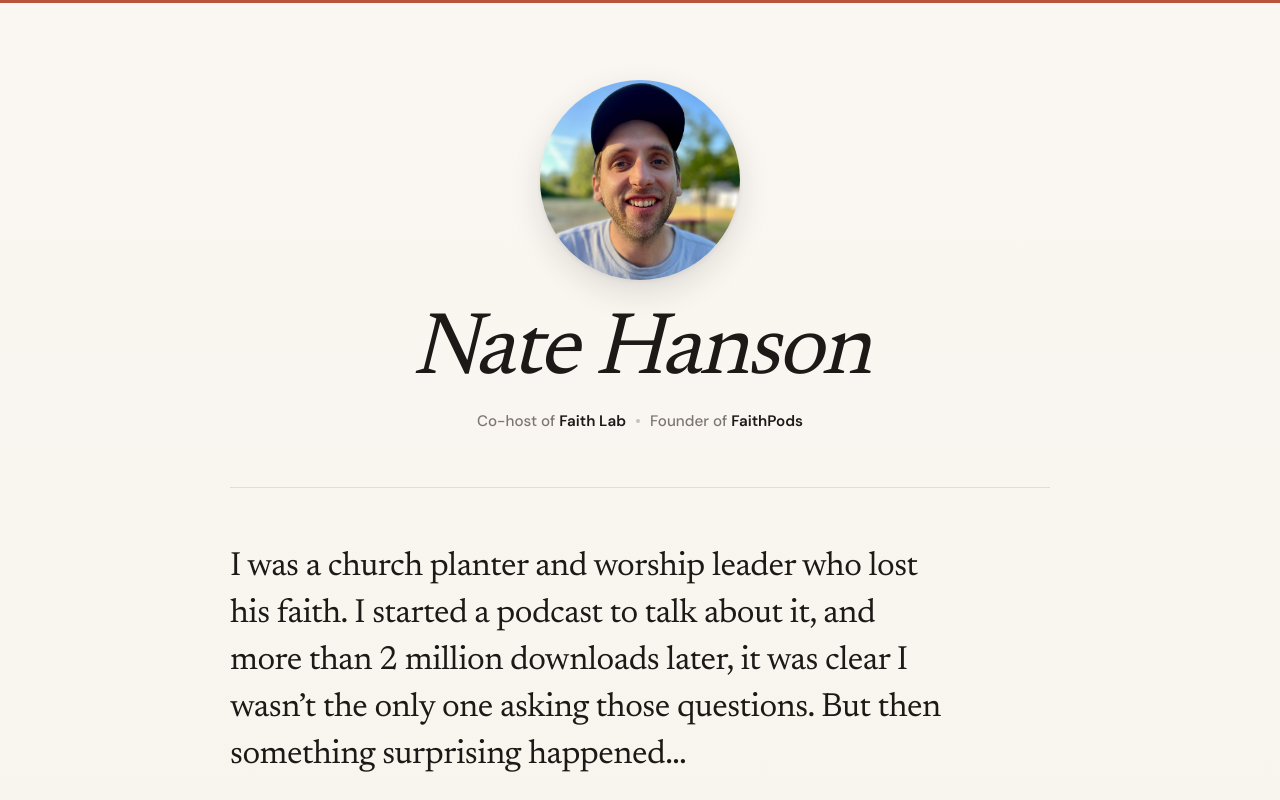
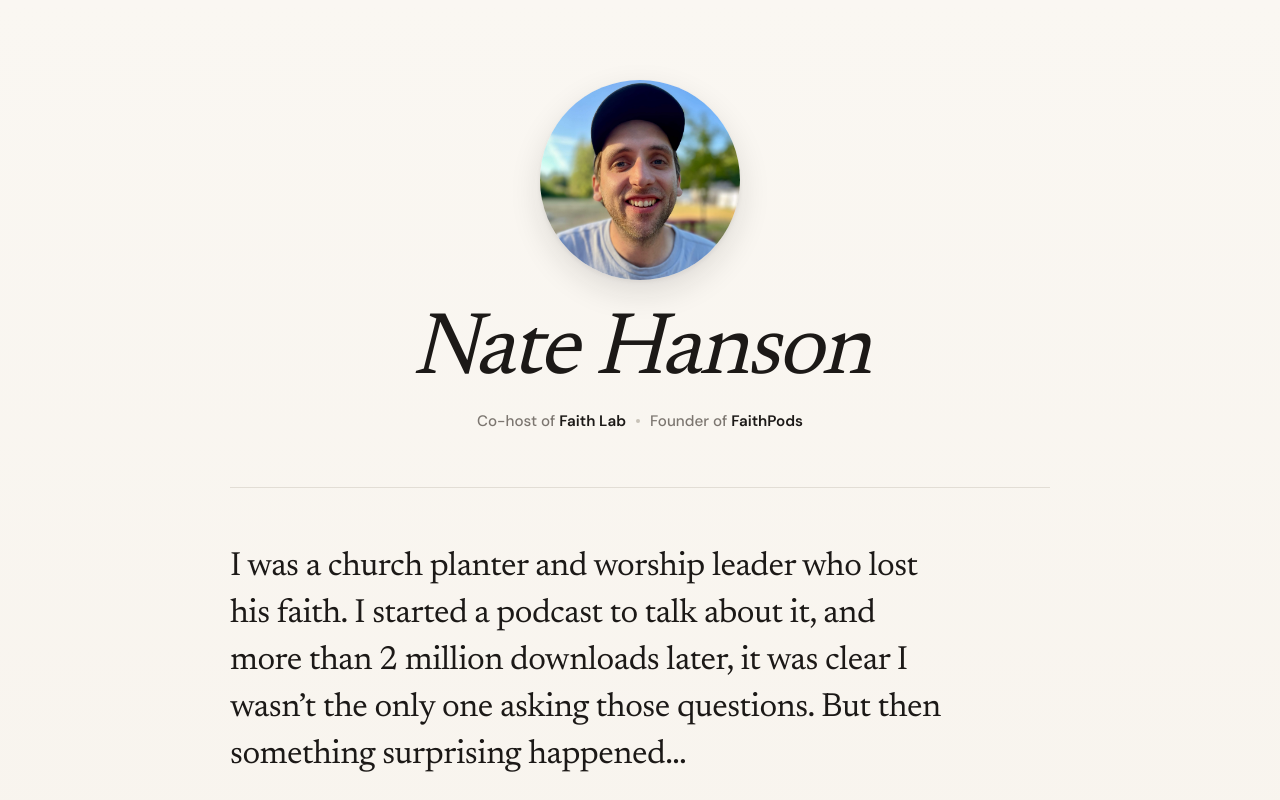
Before and after one commit to natemhanson/natemhanson.com, a Next.js app: page / in a window 1280 px wide. Shown: the top 800 px of the page. Built offline with nearby package versions, Linux system fonts and the light colour scheme; no server answers.

Commit message:
Remove fixed accent bar

```diff
--- a/src/app/page.module.css
+++ b/src/app/page.module.css
@@ -1,15 +1,3 @@
-/* ---- Accent bar ---- */
-
-.accentBar {
-  position: fixed;
-  top: 0;
-  left: 0;
-  right: 0;
-  height: 3px;
-  background: var(--accent);
-  z-index: 100;
-}
-
 /* ---- Page ---- */
 
 .page {
--- a/src/app/page.tsx
+++ b/src/app/page.tsx
@@ -59,7 +59,6 @@ const work = [
 export default function Home() {
   return (
     <>
-      <div className={styles.accentBar} />
       <main className={styles.page}>
         <header className={styles.header}>
           <div className={styles.portraitWrap}>
```
